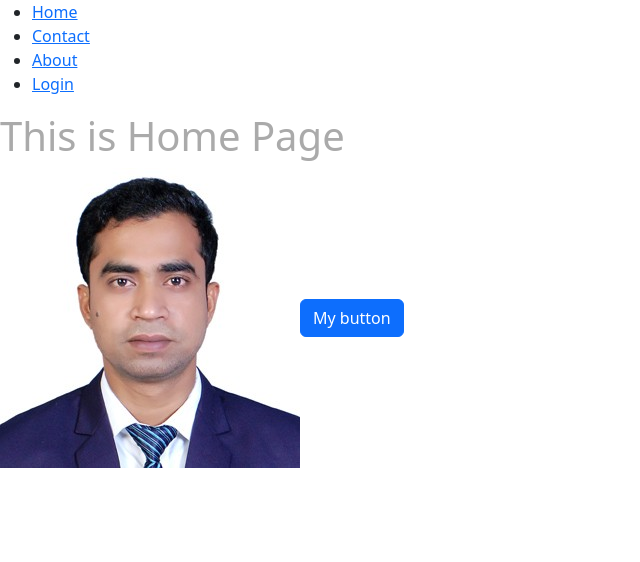
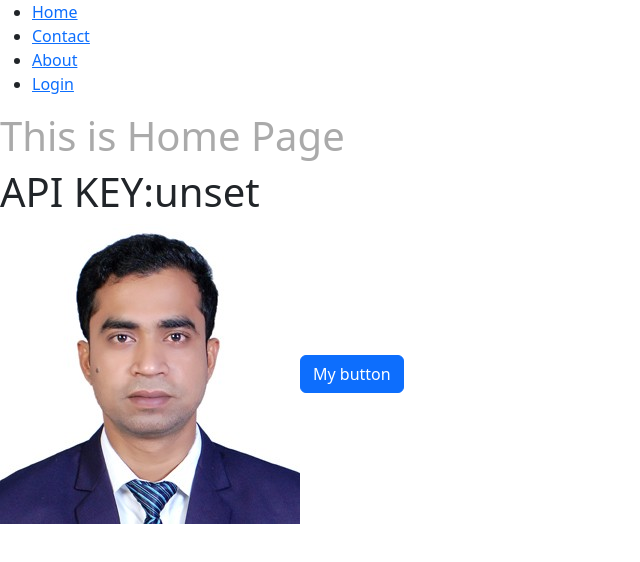
Before and after one commit to mithunbanerjee632/Next-Js, a Next.js app: page / in a window 1280 px wide. Shown: the top 562 px of the page, without its empty margins (0-640 px from the left). Built offline with nearby package versions, Linux system fonts and the light colour scheme; no server answers.

Commit message:
Working with enviroment variable

```diff
--- a/pages/index.js
+++ b/pages/index.js
@@ -16,7 +16,13 @@ import Menu from "./Menu";
 //
 // }
 
-
+export async function getStaticProps(){
+    return {
+        props:{
+            API_KEY:process.env.API_KEY
+        }
+    }
+}
 
 
 
@@ -26,7 +32,7 @@ class Index extends Component {
     render() {
         return (
             <div>
-                {this.props.countryList}
+
                 <Head>
                     <title>Home</title>
 
@@ -60,6 +66,7 @@ class Index extends Component {
 
               <Menu/>
                <h1 className={style.text}>This is Home Page</h1>
+                <h1>API KEY:{this.props.API_KEY}</h1>
                 <img src="images/mithunbanerjee.jpg"/>
 
                 <button className="btn btn-primary">My button</button>
```
Also changed, not shown: 1 other file (tests, documents, lock files or other folders).
